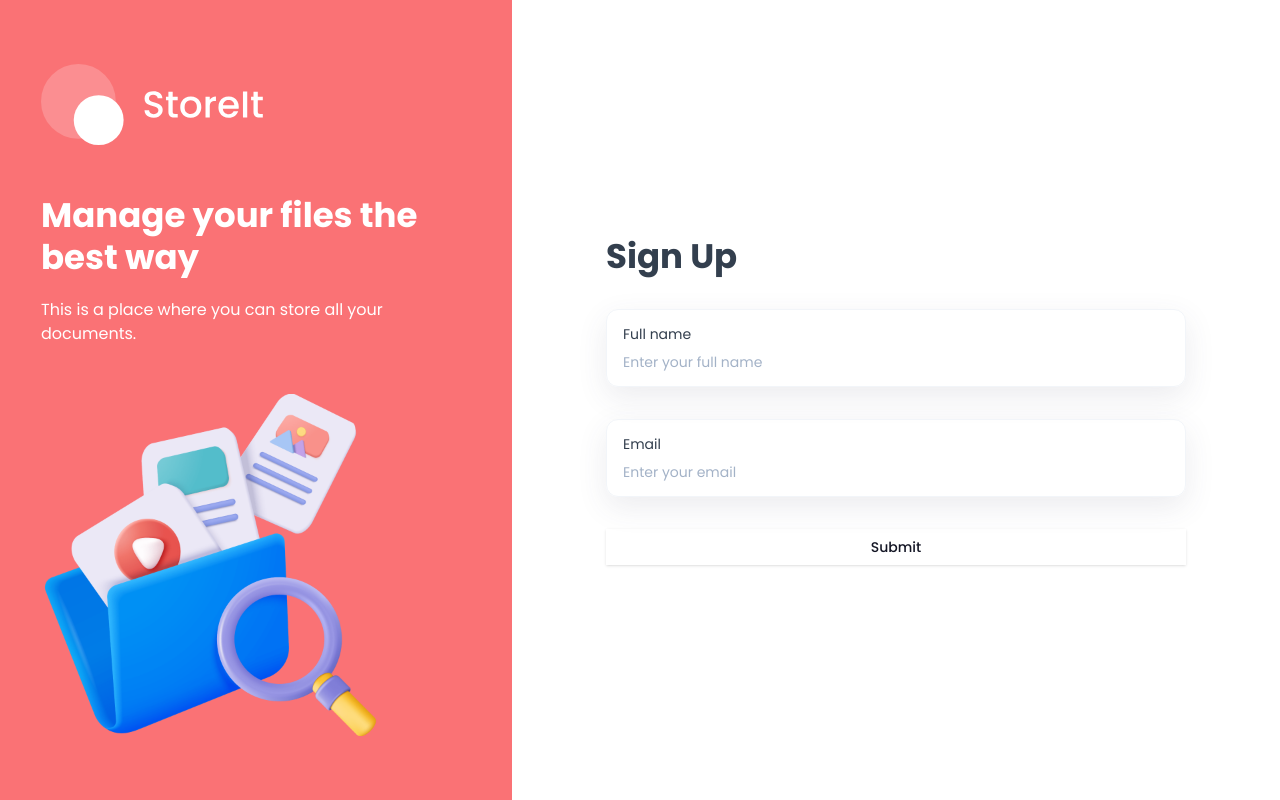
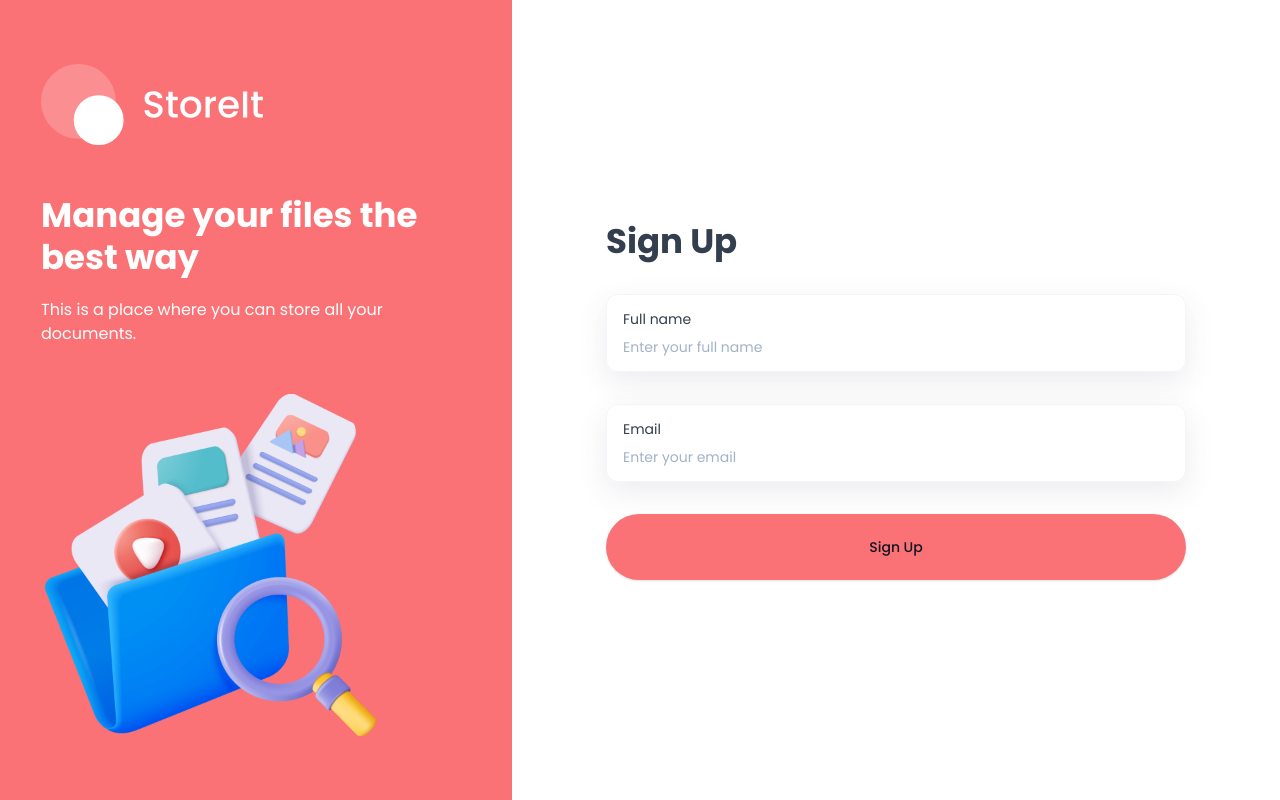
Before and after one commit to jrengifo28/Google-Drive-Project, a Next.js app: page /sign-up in a window 1280 px wide. Built offline with nearby package versions, Linux system fonts and the light colour scheme.

Commit message:
Adding type of submit and spin button

```diff
--- a/components/AuthForm.tsx
+++ b/components/AuthForm.tsx
@@ -15,6 +15,8 @@ import {
     FormMessage,
 } from "@/components/ui/form";
 import { Input } from "@/components/ui/input";
+import { useState } from "react";
+import Image from "next/image";
 
 const formSchema = z.object({
   username: z.string().min(2).max(50),
@@ -23,7 +25,9 @@ const formSchema = z.object({
 type FormType = "sign-in" | "sign-up";
 
 const AuthForm = ({ type }: { type: FormType }) => {
-  // 1. Define form
+  const [isLoading, setLoading] = useState(false)
+
+
   const form = useForm<z.infer<typeof formSchema>>({
     resolver: zodResolver(formSchema),
     defaultValues: {
@@ -96,8 +100,13 @@ const AuthForm = ({ type }: { type: FormType }) => {
             )}
           />
 
-        <Button type="submit">Submit</Button>
+        <Button type="submit" className="form-submit-button">
+        {type === "sign-in" ? "Sign In" : "Sign Up"}
 
+        {isLoading && (
+          <Image src="/assets/icons/loader.svg" alt="loader" width={24} height={24} className="ml-2 animate-spin" />
+        )}
+        </Button>
       </form>
     </Form>
   </>
```
